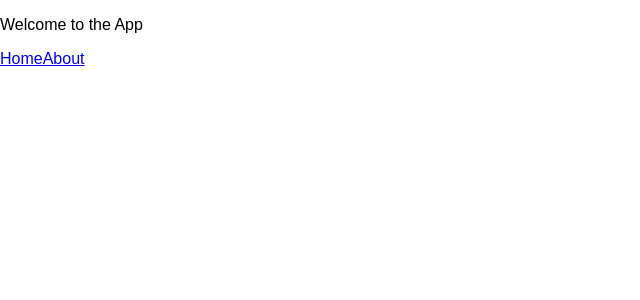
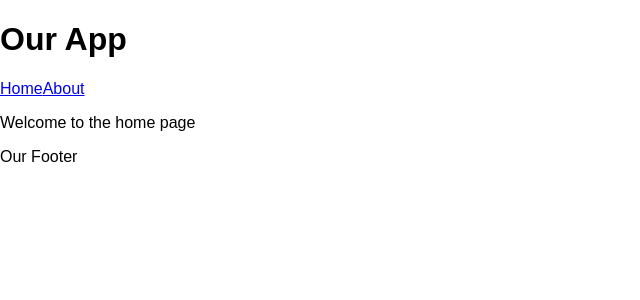
Before and after one commit to artBrown/react-advanced, a React (Create React App) app: page / in a window 1280 px wide. Shown: the top 300 px of the page, without its empty margins (0-640 px from the left). Built offline with nearby package versions, Linux system fonts and the light colour scheme; the HTML template or start-up script is replaced by a standard one.

Commit message:
react router - final version with nested routes and defaults

```diff
--- a/src/index.js
+++ b/src/index.js
@@ -4,12 +4,15 @@ import './index.css'
 import App from './pages/App'
 import Home from './pages/Home'
 import About from './pages/About'
-import {Route, Router, hashHistory} from 'react-router'
+import {Route, Router, hashHistory, IndexRoute} from 'react-router'
 
 // ReactDOM.render(<App />, document.getElementById('root'))
-ReactDOM.render((
-    <Router history={hashHistory}>
-        <Route path='/' component={App} />
-        <Route path='/home' component={Home} />
-        <Route path='/about' component={About} />
-    </Router>), document.getElementById('root'))
+ReactDOM.render(
+    (<Router history={hashHistory}>
+        <Route path='/' component={App}>
+            <IndexRoute component={Home}/>
+            <Route path='/home' component={Home}/>
+            <Route path='/about' component={About}/>
+        </Route>
+    </Router>),
+    document.getElementById('root'))
--- a/src/pages/App.js
+++ b/src/pages/App.js
@@ -1,5 +1,5 @@
 import React, {Component} from 'react'
-import { Link } from 'react-router'
+import {Link} from 'react-router'
 import './App.css'
 
 class App extends React.Component {
@@ -10,9 +10,17 @@ class App extends React.Component {
     render() {
         return (
             <div>
-                <p>Welcome to the App</p>
-                <Link to='/home'>Home</Link>
-                <Link to='/about'>About</Link>
+                <header>
+                    <h1>Our App</h1>
+                    <nav>
+                        <Link to='/home'>Home</Link>
+                        <Link to='/about'>About</Link>
+                    </nav>
+                </header>
+                {this.props.children}
+                <footer>
+                    Our Footer
+                </footer>
             </div>
         )
     }
```
Also changed, not shown: 1 other file (tests, documents, lock files or other folders).
